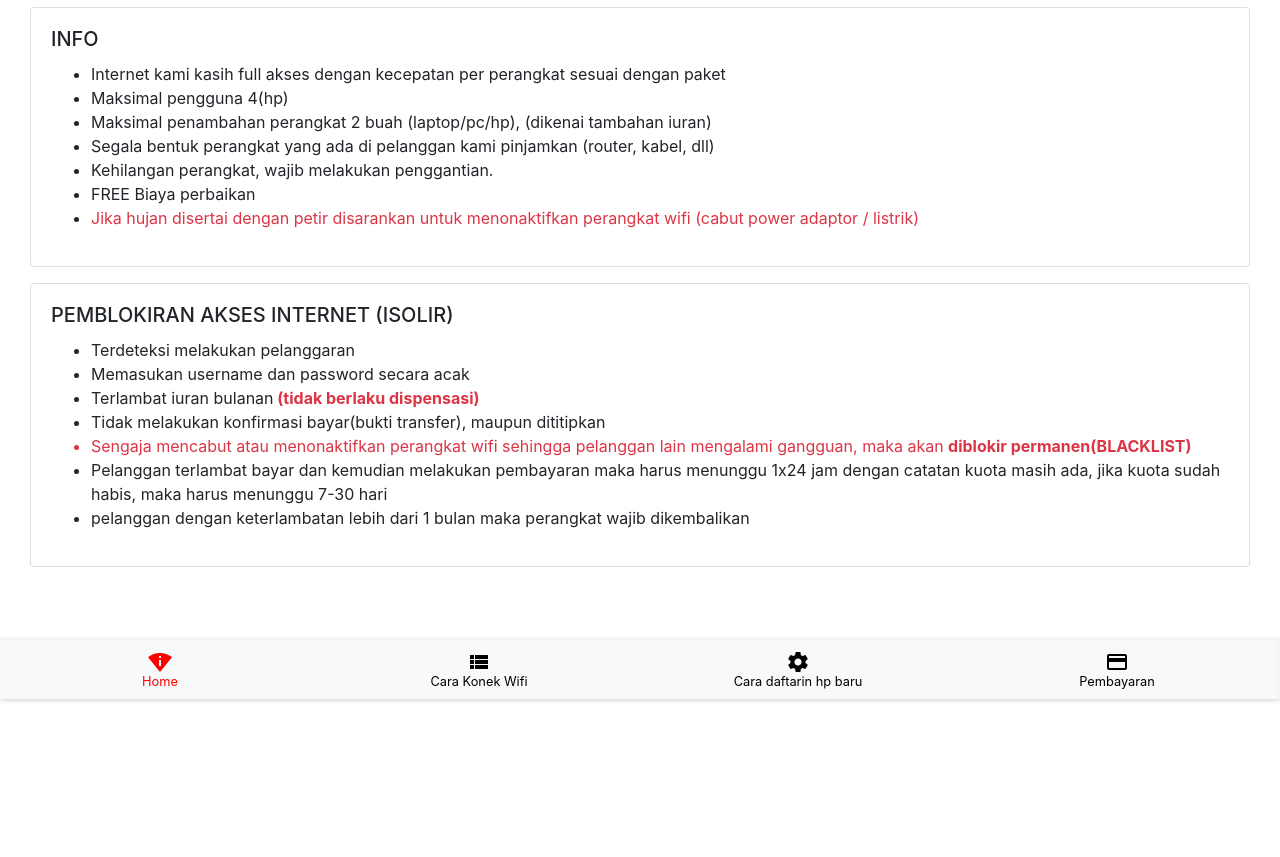
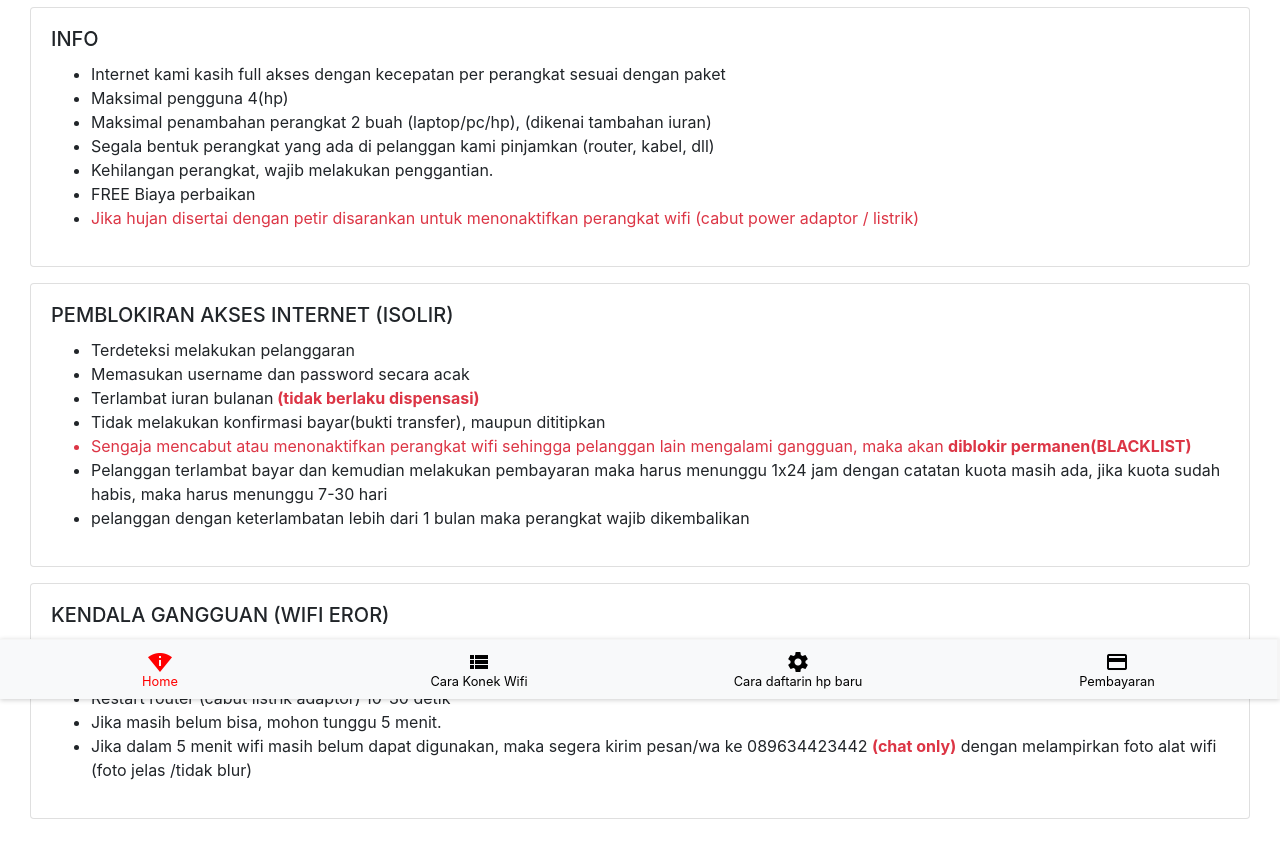
Before and after one commit to la-tahzan/la-tahzan.github.io, a plain HTML site: page index.html in a window 1280 px wide. Shown: the part 101-958 px from the top of the page. Before the commit the page ends 800 px from the top, so only its background shows below. Drawn offline with nearby package versions, Linux system fonts and the light colour scheme.

Commit message:
update index.html
update ke 3

```diff
--- a/index.html
+++ b/index.html
@@ -3,7 +3,7 @@
    <head>
       <meta charset="utf-8">
       <meta name="viewport" content="width=device-width, initial-scale=1, shrink-to-fit=no">
-      <meta name="description" content="Selamat datang di layanan wifi">
+      <meta name="description" content="Template for the new android layout">
       <meta name="author" content="Andrew Henry">
       <link rel="icon" href="#">
       <title>Home</title>
@@ -60,6 +60,20 @@
                         </div>
                       </div>
                   </div>
+                  <div class="col-12 pt-3">
+                     <div class="card">
+                        <div class="card-body">
+                          <h5 class="card-title">KENDALA GANGGUAN (WIFI EROR)</h5>
+                          <ul>
+                             <li>Pastikan Router atau alat wifi menyala</li>
+                             <li>Pastikan kabel terpasang dengan baik</li>
+                             <li>Restart router (cabut listrik adaptor) 10-30 detik</li>
+                             <li>Jika masih belum bisa, mohon tunggu 5 menit.</li>
+                             <li>Jika dalam 5 menit wifi masih belum dapat digunakan, maka segera kirim pesan/wa ke 089634423442 <b class="text-danger">(chat only)</b> dengan melampirkan foto alat wifi (foto jelas /tidak blur)</li>
+                          </ul>
+                        </div>
+                      </div>
+                  </div>
                </div>
             </div>
 
@@ -90,7 +104,7 @@
                      <div class="card mt-2">
                         <div class="card-body">
                            <p class="card-text pt-2">&raquo; Untuk Iphone ios ver.14, Ubah bagian <b class="text-danger">Pivate address(off) </b>atau sampai berwarna silver.<br>
-                           <img src="img/3.PNG" class="img-fluid pt-2">
+                           <img src="img/3.png" class="img-fluid pt-2">
                         </div>
                      </div>
                   </div>
@@ -110,12 +124,12 @@
                  <p class="card-text pt-2">&raquo; Untuk android ver.10, Ubah bagian <b class="text-danger">Privacy->mac perangkat</b>, jika tidak ada maka abaikan tahap ini
                   <img src="img/2.png" class="img-fluid pt-2"><br>
                   <p>&raquo; Kirim bagian ini ke wa saya</p>
-                  <img src="img/4.PNG" class="img-fluid pt-2"><br>
+                  <img src="img/4.png" class="img-fluid pt-2"><br>
                  </p>
 
                </p><br><hr>
                <p class="card-text pt-2">&raquo; Untuk Iphone ios ver.14, Ubah bagian <b class="text-danger">Pivate address (off) </b>atau sampai berwarna silver. kemudian kirim gambar ini ke wa saya<br>
-                <img src="img/3.PNG" class="img-fluid pt-2">
+                <img src="img/3.png" class="img-fluid pt-2">
                </div>
             </div>
             </div>
```
